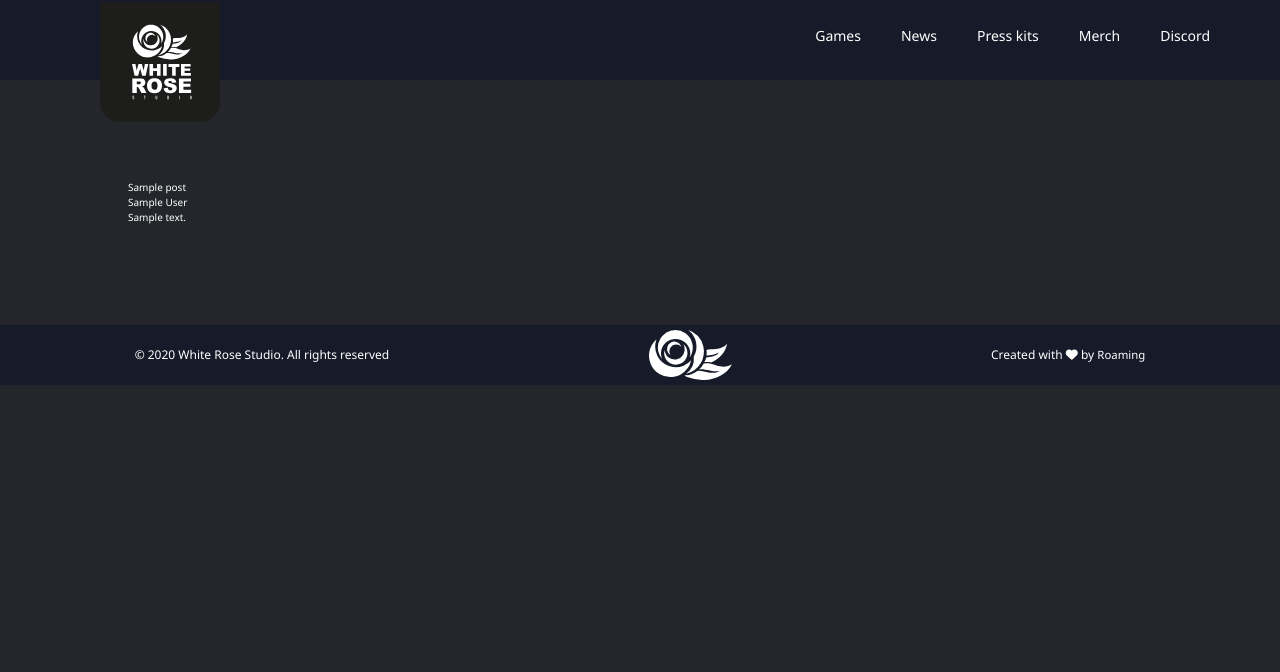
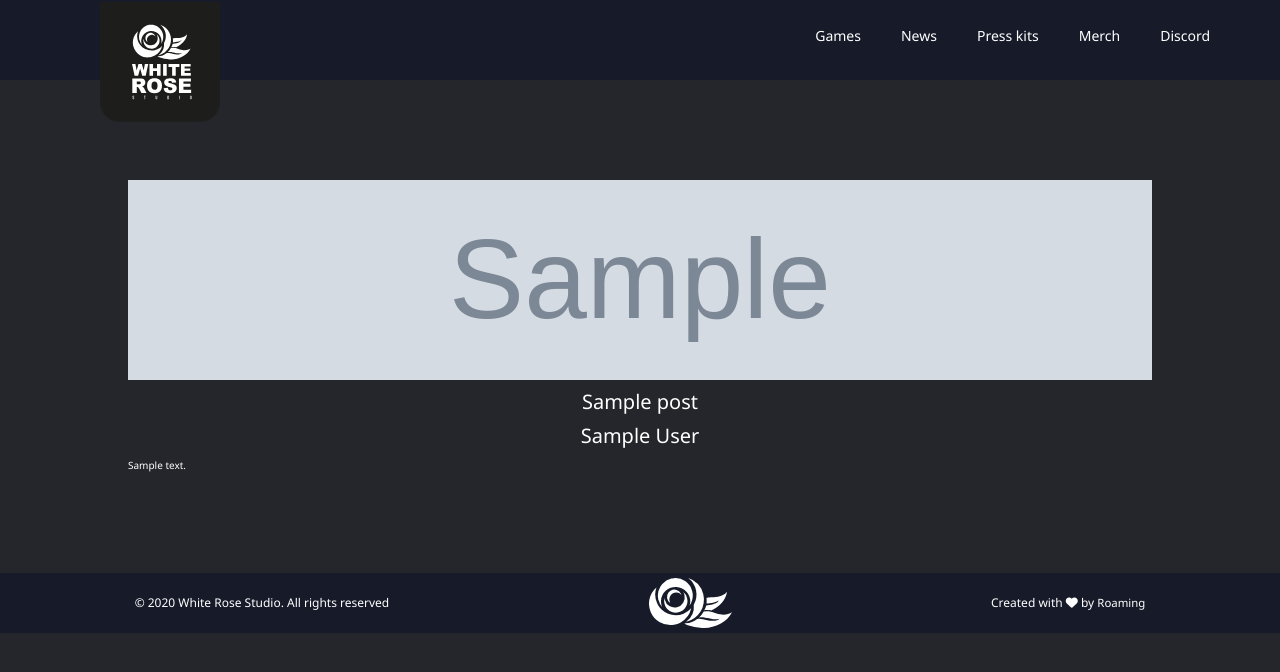
Before and after one commit to lcorrea-dev/whiterose_studio, a Django app: template templates/blog/post-detail.html in a window 1280 px wide. Shown: the top 672 px of the page. Run offline with Django 3.2, Linux system fonts and the light colour scheme; the template is opened without the code that fills it: most values are stand-ins (such as "Sample title", 1, 10 or a date in 2020); grey boxes marked "Sample" are stand-in pictures; parts of the project's set-up code (start-up, migrations or seed data) failed here and were passed over; some libraries are stand-ins or nearby versions.

Commit message:
fix: post detail better styling

```diff
--- a/static/styles/4-layout/_post.scss
+++ b/static/styles/4-layout/_post.scss
@@ -7,4 +7,28 @@
         max-width: 100%;
         height: auto;
     }
+
+    overflow: hidden;
+    &__cover {
+        height: 20rem;
+        img {
+            width: 100%;
+            height: 100%;
+            object-fit: cover;
+            object-position: 50% 50%;
+        }
+    }
+    &__title {
+        margin: 1rem 0rem;
+        @include flex(center, center, row);
+    }
+    &__author {
+        margin: 1rem 0rem;
+        @include flex(center, center, row);
+    }
+    &__body {
+        img {
+            margin: 1.5rem;
+        }
+    }
 }
--- a/static/styles/main.css
+++ b/static/styles/main.css
@@ -1038,6 +1038,7 @@ h5 {
   margin: auto;
   margin-top: 10rem;
   margin-bottom: 10rem;
+  overflow: hidden;
 }
 
 .post img {
@@ -1045,6 +1046,57 @@ h5 {
   height: auto;
 }
 
+.post__cover {
+  height: 20rem;
+}
+
+.post__cover img {
+  width: 100%;
+  height: 100%;
+  -o-object-fit: cover;
+     object-fit: cover;
+  -o-object-position: 50% 50%;
+     object-position: 50% 50%;
+}
+
+.post__title {
+  margin: 1rem 0rem;
+  display: -webkit-box;
+  display: -ms-flexbox;
+  display: flex;
+  -webkit-box-pack: center;
+      -ms-flex-pack: center;
+          justify-content: center;
+  -webkit-box-align: center;
+      -ms-flex-align: center;
+          align-items: center;
+  -webkit-box-orient: horizontal;
+  -webkit-box-direction: normal;
+      -ms-flex-direction: row;
+          flex-direction: row;
+}
+
+.post__author {
+  margin: 1rem 0rem;
+  display: -webkit-box;
+  display: -ms-flexbox;
+  display: flex;
+  -webkit-box-pack: center;
+      -ms-flex-pack: center;
+          justify-content: center;
+  -webkit-box-align: center;
+      -ms-flex-align: center;
+          align-items: center;
+  -webkit-box-orient: horizontal;
+  -webkit-box-direction: normal;
+      -ms-flex-direction: row;
+          flex-direction: row;
+}
+
+.post__body img {
+  margin: 1.5rem;
+}
+
 body {
   background-color: #24262b;
   color: white;
--- a/templates/blog/post-detail.html
+++ b/templates/blog/post-detail.html
@@ -3,8 +3,12 @@
 
 {% block content %}
 <div class='post'>
-        <div class='post__title'> {{ post.title}}</div>
-        <div class='post__author'> {{ post.author}}</div>
+        <div class='post__cover'>
+                <img src="{{ post.cover.url}}"
+                     alt="">
+        </div>
+        <h2 class='post__title'> {{ post.title}}</h2>
+        <h3 class='post__author'> {{ post.author}}</h3>
         <div class='post__body'> {{ post.body|safe}}</div>
 
 
```
Also changed, not shown: 1 other file.
